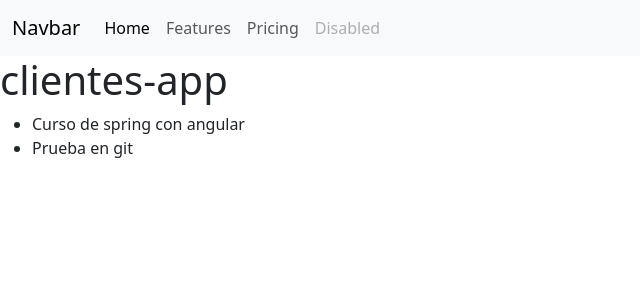
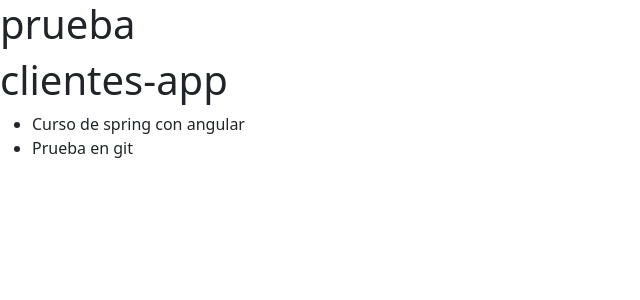
Before and after one commit to isaacbz1706/clientes-app, an Angular app: page / in a window 1280 px wide. Shown: the top 300 px of the page, without its empty margins (0-640 px from the left). Built offline with nearby package versions, Linux system fonts and the light colour scheme.

Commit message:
template

```diff
--- a/src/app/header/header.component.ts
+++ b/src/app/header/header.component.ts
@@ -2,7 +2,7 @@ import { Component } from '@angular/core';
 
 @Component({
   selector: 'app-header',
-  templateUrl: './header.component.html', //aqui se puede poner codigo entre comillas simples de html
+  template: `<h1>prueba</h1>`, //aqui se puede poner codigo entre comillas simples de html con (``)
   styleUrls: ['./header.component.css']
 })
 export class HeaderComponent {
```
